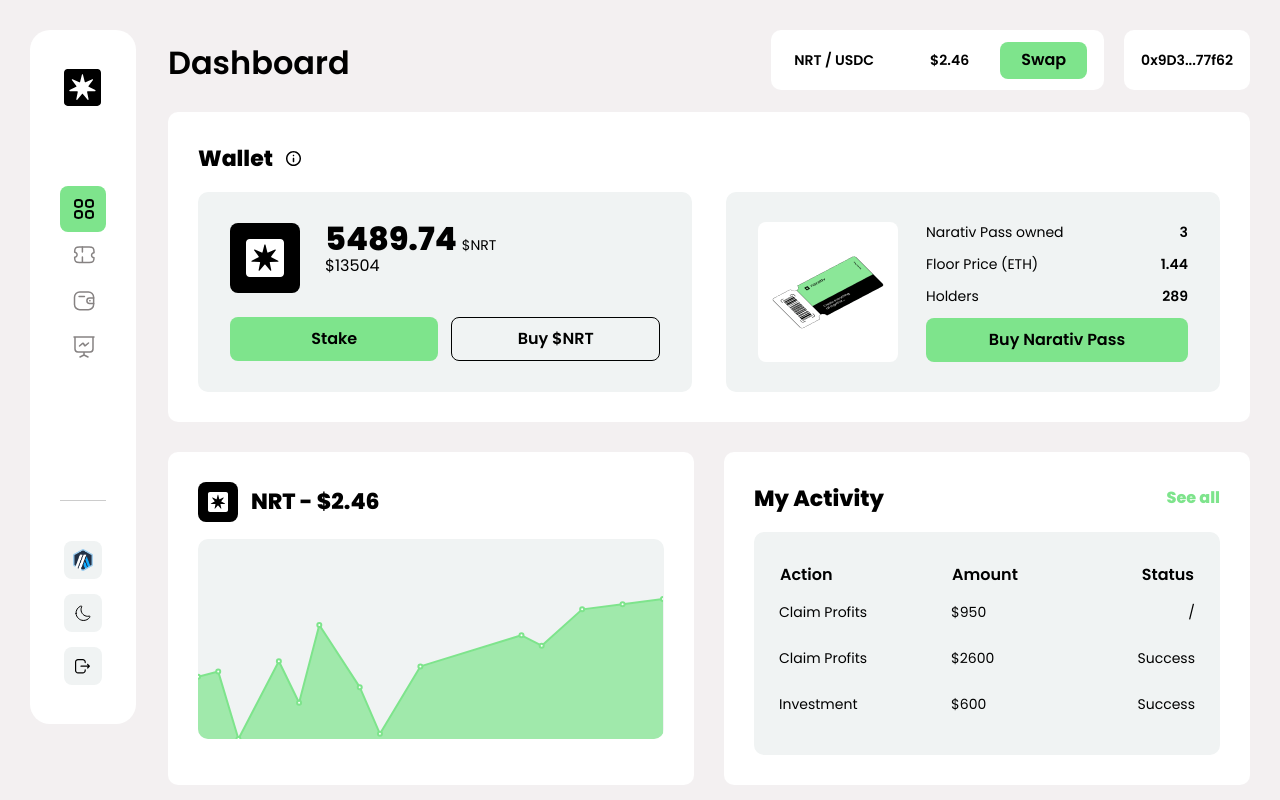
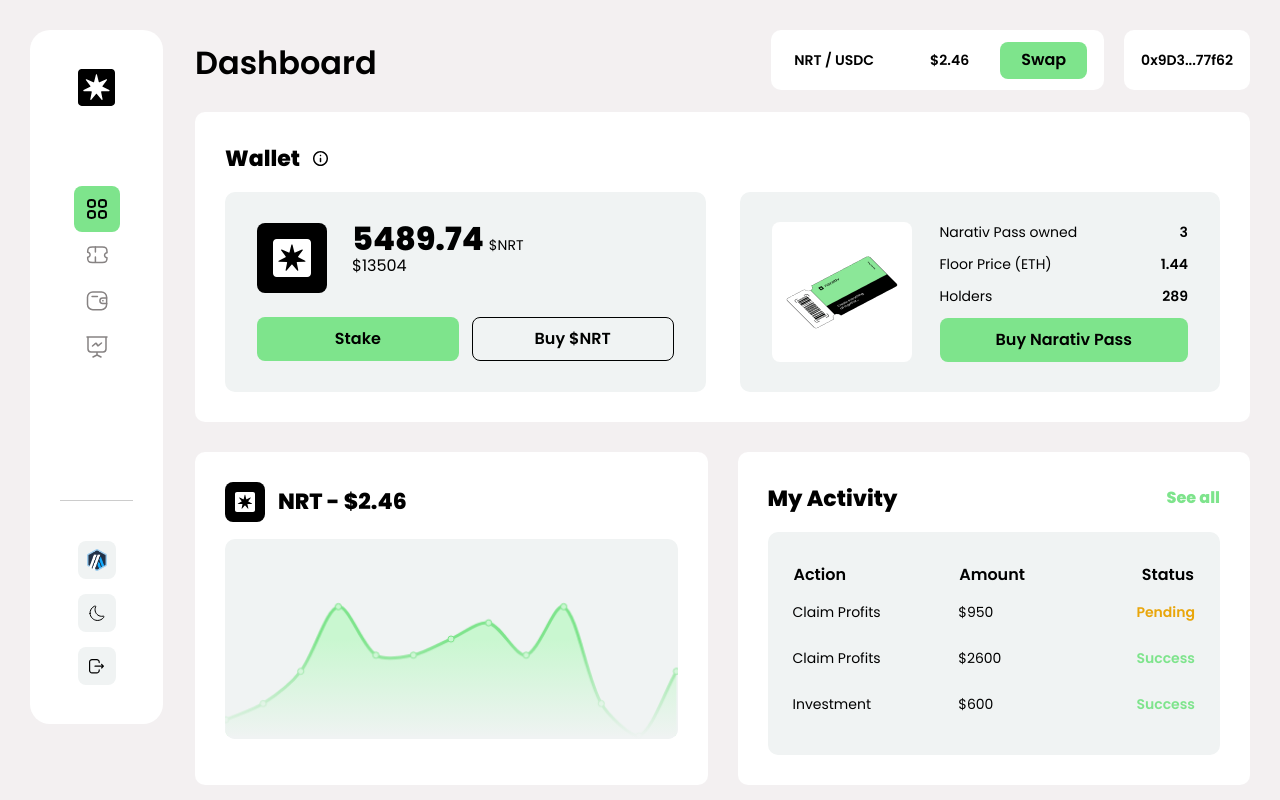
Before and after one commit to BarryPython/narativLab, a React (Create React App) app: page / in a window 1280 px wide. Built offline with nearby package versions, Linux system fonts and the light colour scheme.

Commit message:
switch to chart.js

```diff
--- a/package.json
+++ b/package.json
@@ -3,9 +3,9 @@
   "version": "0.1.0",
   "private": true,
   "dependencies": {
-    "echarts": "^5.4.2",
-    "echarts-for-react": "^3.0.2",
+    "chart.js": "^4.3.0",
     "react": "^18.2.0",
+    "react-chartjs-2": "^5.2.0",
     "react-dom": "^18.2.0",
     "react-router-dom": "^6.11.1",
     "react-scripts": "5.0.1",
--- a/src/components/menu/Menu.scss
+++ b/src/components/menu/Menu.scss
@@ -12,6 +12,7 @@
 
 nav{
     $padding-w: 30px;
+    max-width: calc(280px + (30px));
     width: calc(280px + (30px));
     border-radius: calc(2*$radius);
     background-color: $white;
@@ -20,7 +21,7 @@
     display: flex;
     flex-direction: column;
     justify-content: flex-start;
-    align-items: center;
+    align-items: flex-start;
     padding: 39px $padding-w;
     padding-top: 39px;
     padding-bottom: 39px;
@@ -53,6 +54,7 @@
     .link-list{
         width: 100%;
         margin-bottom: auto;
+        margin-right: auto;
         display: flex;
         flex-direction: column;
         justify-content: center;
@@ -160,13 +162,14 @@
     }
     @media only screen and (min-width: 1000px){
         &:not(:hover){
-        width: calc(133px - ($padding-w * 2));
+        max-width: calc(133px - ($padding-w * 2));
         justify-content: center;
         align-items: center;
 
         .link-list{
             justify-content: center;
             align-items: center;
+            margin-left: auto;
 
             .link{
                 max-width: 46px;
--- a/src/global.scss
+++ b/src/global.scss
@@ -162,6 +162,23 @@
 
             &:nth-child(3){
                 text-align: right;
+                font-weight: 600;
+
+                &::first-letter{
+                    text-transform: capitalize;
+                }
+            }
+
+            &.pending{
+                color: rgb(233, 166, 11);
+            }
+
+            &.success{
+                color: $green;
+            }
+
+            &.failed{
+                color: $red;
             }
         }
     }
--- a/src/pages/home/Home.jsx
+++ b/src/pages/home/Home.jsx
@@ -1,6 +1,7 @@
 import React from 'react'
 import "./Home.scss"
-import ReactEcharts from "echarts-for-react";
+import { Chart as ChartJS } from 'chart.js/auto'
+import { Line } from 'react-chartjs-2';
 
 //svg
 import { ReactComponent as Info } from "../../assets/info.svg";
@@ -21,72 +22,64 @@
     {
       action : "Claim Profits",
       amount : "950",
-      status : "/"
+      status : "pending"
     },
     {
       action : "Claim Profits",
       amount : "2600",
-      status : "Success"
+      status : "success"
     },
     {
       action : "Investment",
       amount : "600",
-      status : "Success"
+      status : "success"
     },
     {
       action : "Investment",
       amount : "600",
-      status : "Success"
+      status : "success"
     }
   ]
 
-  const option = {
-    /*tooltip: {
-      triggerOn : "mousemove",
-      trigger: 'axis',
-      backgroundColor : "#7EE48C",
-      position: function (pt) {
-        return [pt[0], '10%'];
-      },
-      formatter: '{c0}'
-    },*/
-    color: "#7EE48C",
-    grid : {
-      width : "100%",
-      height: "140px",
-      left: 0,
-    },
-    xAxis: {
-      type: 'value',
-      show : false,
-      min: function (value) {
-        return value.min;
-      },
-      max: function (value) {
-        return value.max;
+  let options = {
+    maintainAspectRatio : false,
+    responsive: true,
+    plugins: {
+      legend: {
+          display : false,
       }
     },
-    yAxis: {
-      show : false,
-      type: 'value',
-      min: function (value) {
-        return value.min;
-      },
-      max: function (value) {
-        return value.max;
+    animations: {
+      tension: {
+        duration: 1000,
+        easing: 'linear',
+        from: 0,
+        to: 0.3,
+        loop: false
       }
     },
-    series: [
+    scales: {
+      y : {
+          display : false,
+      },
+      x : {
+          display : false,
+      }
+    }
+  }
+
+  let data = {
+    labels : [0,1,2,3,4,5,6,7,8,9,10,11,12],
+    datasets : [
       {
-        data: [[0, 12], [1, 13], [2, 0], [4, 15], [5, 7], [6, 22], [8, 10], [9, 1], [11, 14], [16, 20], [17, 18], [19, 25], [21, 26], [23, 27]],
-        type: 'line',
-        animation : false,
-        areaStyle: {
-          color : "#7EE48C"
-        }
-      }
+        fill : true,
+        borderColor : "#7ee48c",
+        backgroundColor : "#c9f7d0",
+        label : "lala",
+        data : [1,2,4,8,5,5,6,7,5,8,2,0,4,6,11]
+      },
     ]
-  };
+  }
 
   return (
     <>
@@ -140,8 +133,10 @@
               </span>
             <h2>NRT - $2.46</h2>
           </div>
-          <div className='content stat-content'>
-            <ReactEcharts option={option} />
+          <div className='content'>
+            <div className='chart-content'>
+              <Line options={options} data={data} />
+            </div>
           </div>
         </div>
         <div className='tile w-100' style={{flexGrow: 1}}>
@@ -163,7 +158,7 @@
                 <tr key={Math.random()}>
                   <td>{activity.action}</td>
                   <td>${activity.amount}</td>
-                  <td>{activity.status}</td>
+                  <td className={activity.status}>{activity.status}</td>
                 </tr>
               )
             })}
--- a/src/pages/home/Home.scss
+++ b/src/pages/home/Home.scss
@@ -128,3 +128,24 @@
 .stat-content{
     max-height: 200px;
 }
+
+.chart-content{
+    position: relative;
+    height: 200px;
+    width: 100%;
+    overflow: hidden;
+
+    canvas{
+        transform: scale(1.02);
+    }
+
+    &:after {
+        position: absolute;
+        content:"";
+        height:100%;
+        width:100%;
+        top:0;
+        left:0;
+        background: linear-gradient(to bottom, rgba(255,0,0,0) 50%,$grey 100%);
+    }
+}
```
Also changed, not shown: 1 other file (tests, documents, lock files or other folders).
